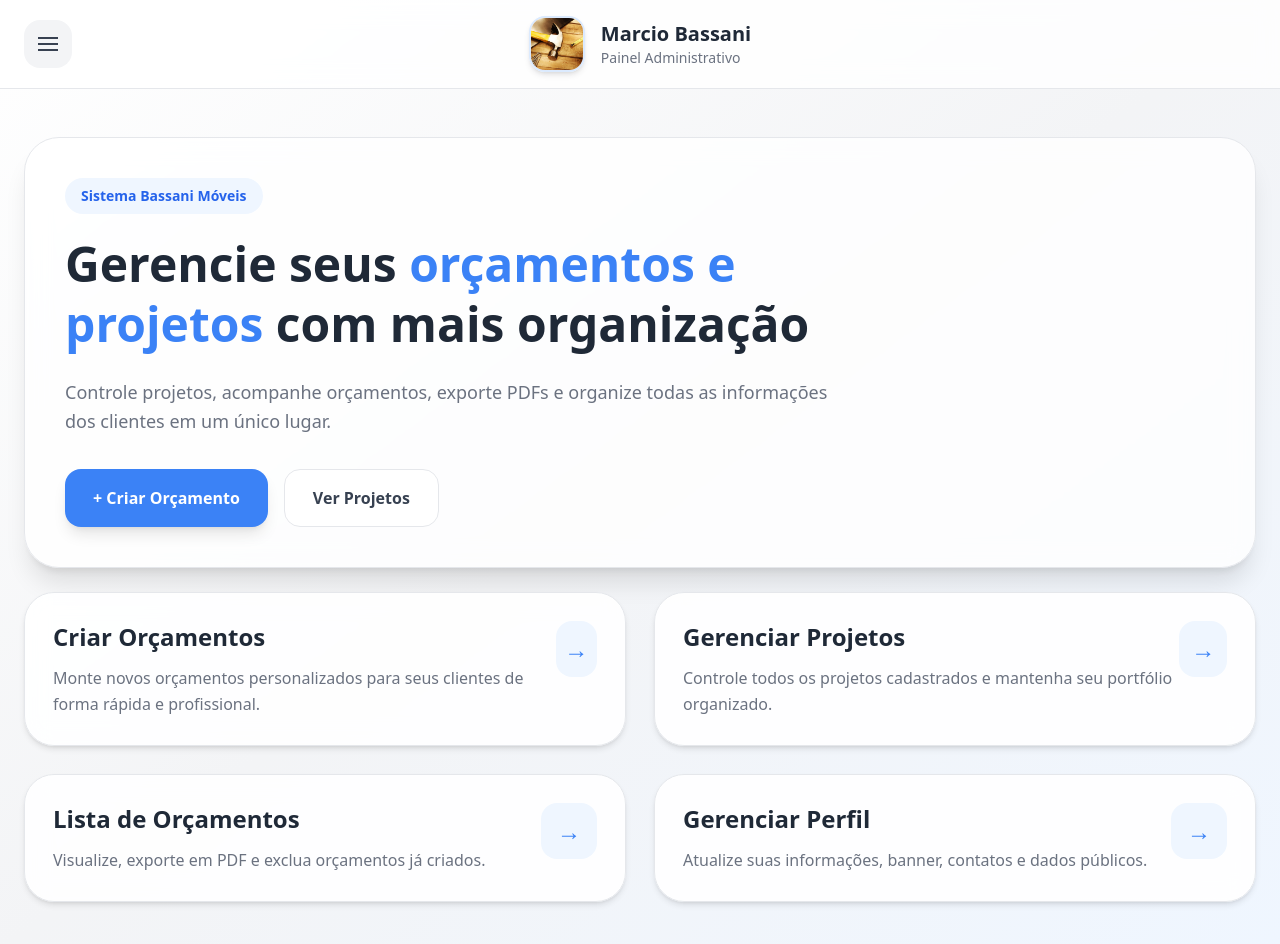
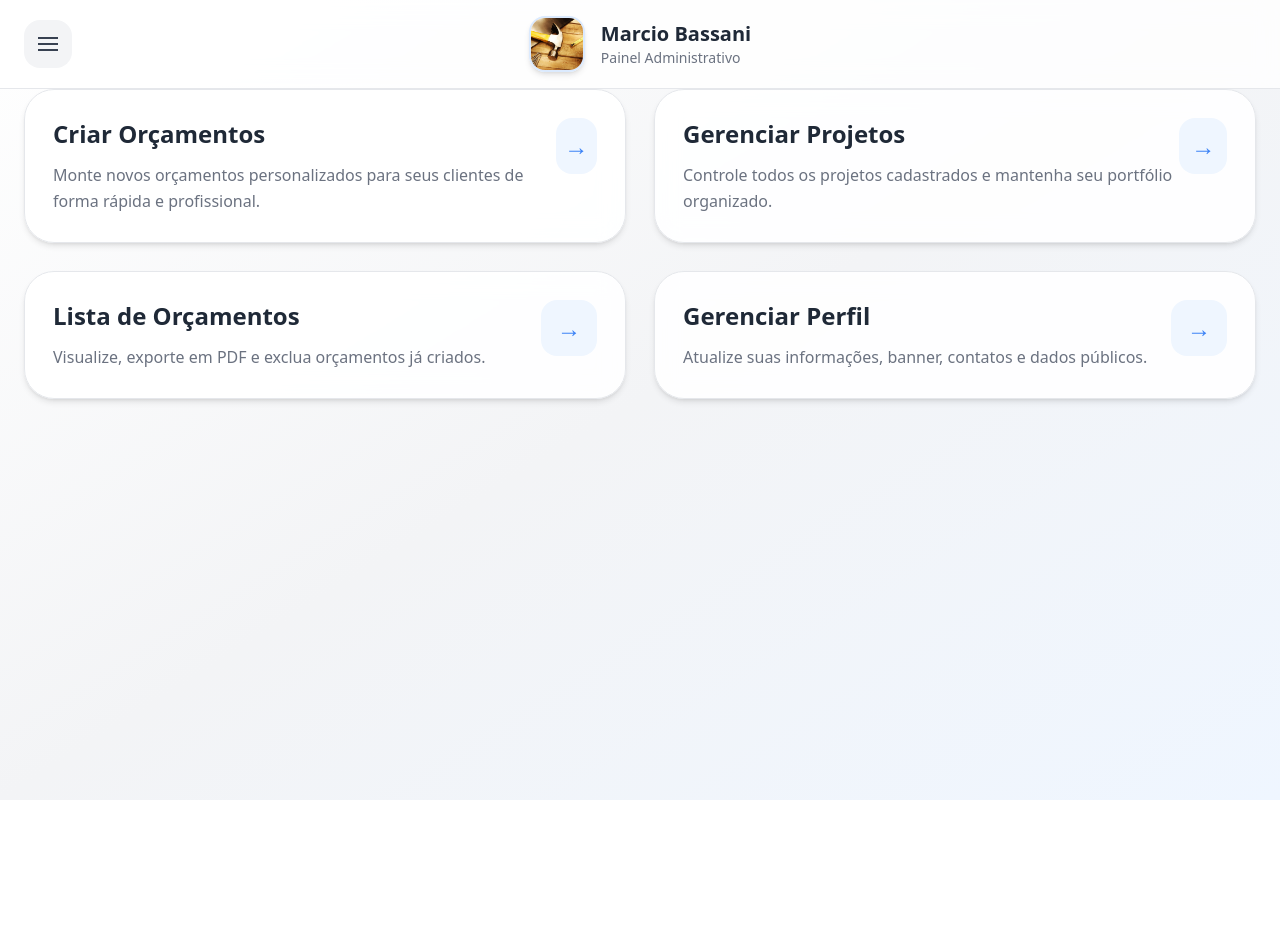
Before and after one commit to Rh4yanna/marcenaria, a React (Vite) app: page /home in a window 1280 px wide. Shown: the top 944 px of the page. After the commit the page ends 800 px from the top, so only its background shows below. Built offline with nearby package versions, Linux system fonts and the light colour scheme; sample sign-in values are in the browser's storage.

Commit message:
segunda atualização

```diff
--- a/src/pages/home.jsx
+++ b/src/pages/home.jsx
@@ -204,76 +204,6 @@ function Home() {
         </>
       )}
 
-      {/* HERO */}
-      <section className="max-w-7xl mx-auto px-6 pt-12 pb-6">
-        <div
-          className="
-            bg-white/80
-            backdrop-blur-md
-            border border-gray-200
-            rounded-[35px]
-            p-10
-            shadow-xl
-          "
-        >
-          <div className="max-w-3xl">
-            <div className="inline-flex items-center gap-2 bg-blue-50 text-blue-600 px-4 py-2 rounded-full text-sm font-semibold mb-5">
-              Sistema Bassani Móveis
-            </div>
-
-            <h1 className="text-5xl font-bold text-gray-800 leading-tight">
-              Gerencie seus
-              <span className="text-blue-500">
-                {" "}orçamentos e projetos
-              </span>
-              {" "}com mais organização
-            </h1>
-
-            <p className="text-gray-500 text-lg mt-6 leading-relaxed">
-              Controle projetos, acompanhe orçamentos,
-              exporte PDFs e organize todas as informações
-              dos clientes em um único lugar.
-            </p>
-
-            <div className="flex flex-wrap gap-4 mt-8">
-
-              <button
-                onClick={() => navigate("/criarOrc")}
-                className="
-                  bg-blue-500
-                  hover:bg-blue-600
-                  text-white
-                  px-7 py-4
-                  rounded-2xl
-                  font-semibold
-                  shadow-lg
-                  transition
-                "
-              >
-                + Criar Orçamento
-              </button>
-
-              <button
-                onClick={() => navigate("/gerenciarProj")}
-                className="
-                  bg-white
-                  hover:bg-gray-50
-                  border border-gray-200
-                  text-gray-700
-                  px-7 py-4
-                  rounded-2xl
-                  font-semibold
-                  transition
-                "
-              >
-                Ver Projetos
-              </button>
-
-            </div>
-          </div>
-        </div>
-      </section>
-
       {/* CARDS */}
       <main className="max-w-7xl mx-auto px-6 pb-12">
         <div className="grid grid-cols-1 md:grid-cols-2 gap-7">
```
